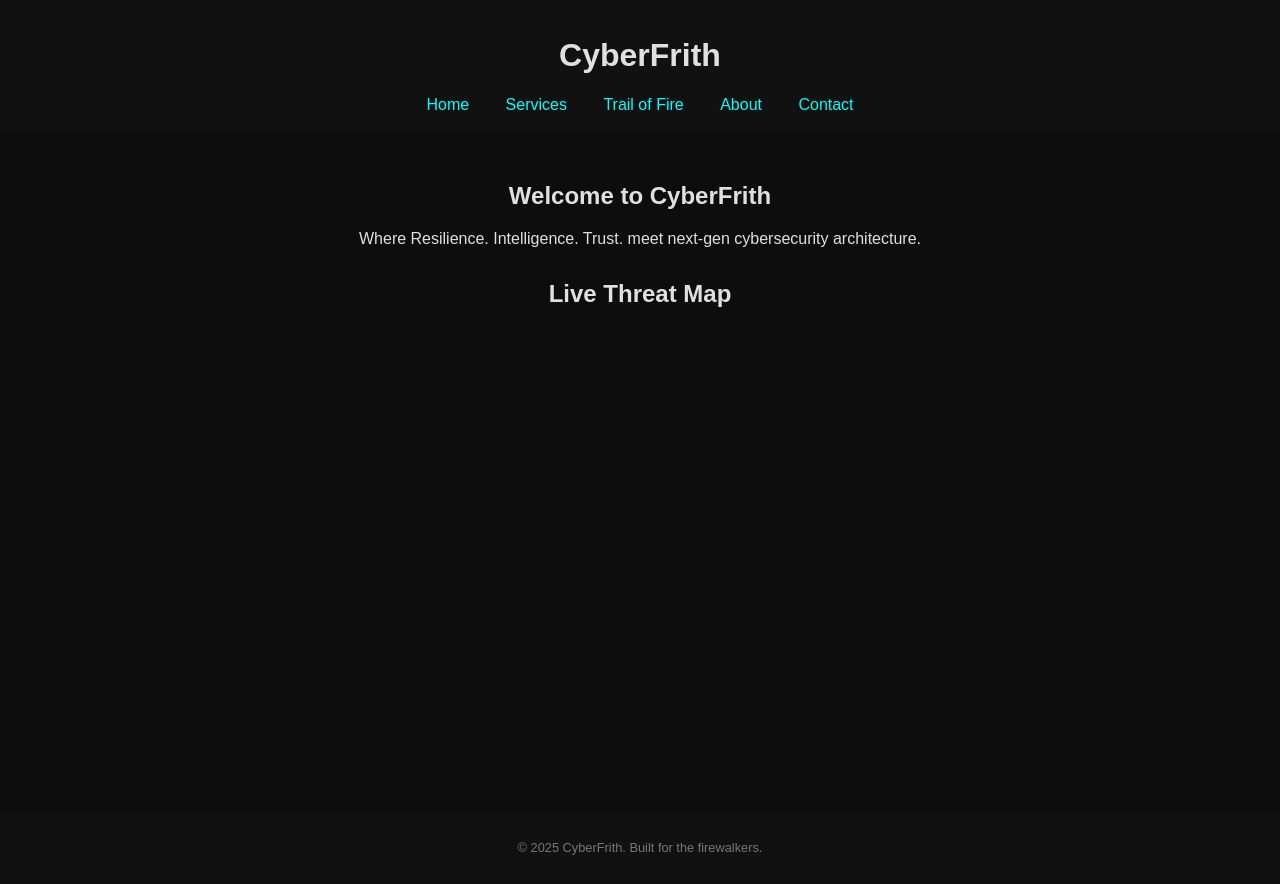
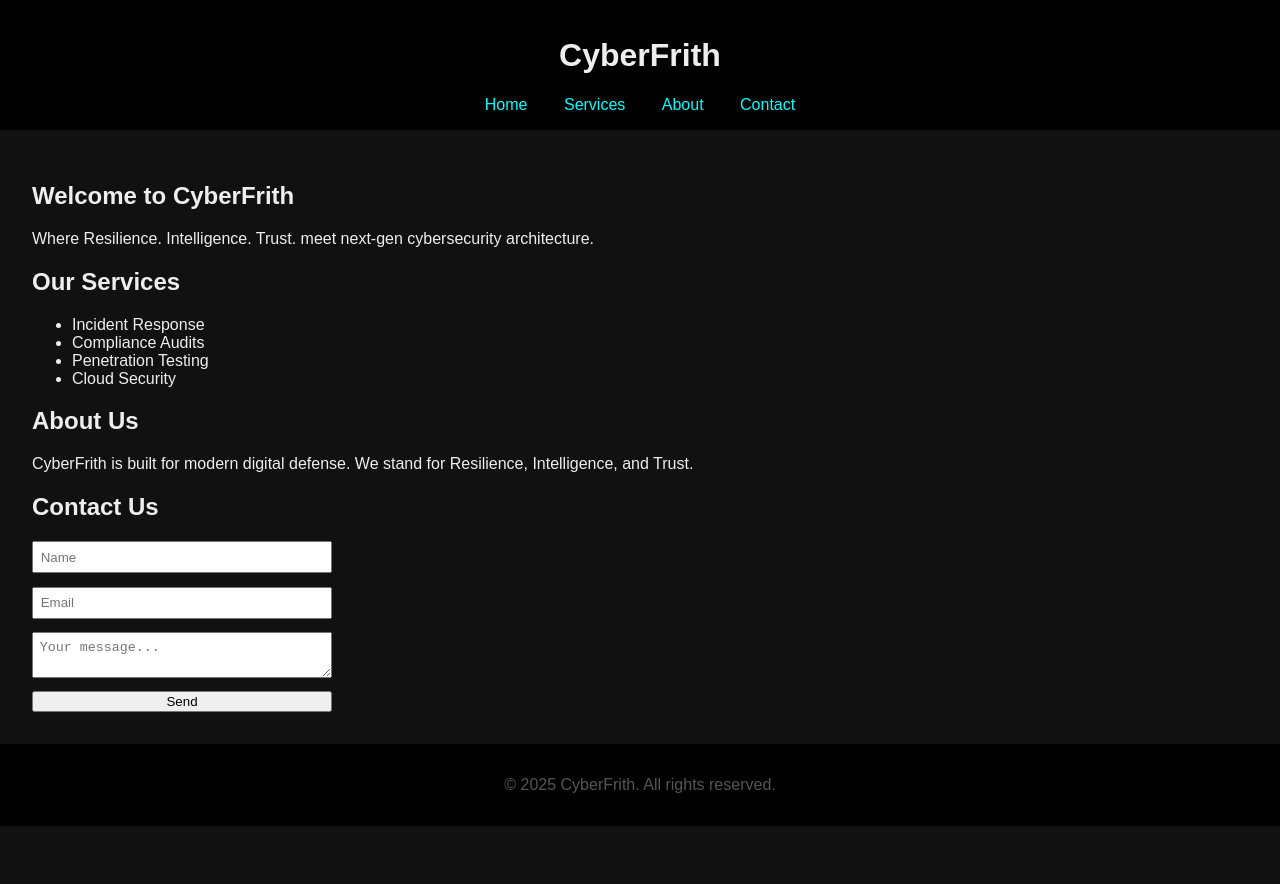
Before and after one commit to jsaad81/cyberfrith-site, a plain HTML site: page index.html in a window 1280 px wide. After the commit the page ends 826 px from the top, so only its background shows below. Drawn offline with Linux system fonts and the light colour scheme.

Commit message:
Initial full site commit

```diff
--- a/index.html
+++ b/index.html
@@ -2,33 +2,50 @@
 <html lang="en">
 <head>
     <meta charset="UTF-8" />
-  <title>CyberFrith | Resilience. Intelligence. Trust.</title>
     <meta name="viewport" content="width=device-width, initial-scale=1.0" />
+    <title>CyberFrith</title>
     <link rel="stylesheet" href="styles.css" />
 </head>
 <body>
     <header>
         <h1>CyberFrith</h1>
         <nav>
-      <a href="index.html">Home</a>
-      <a href="services.html">Services</a>
-      <a href="trail.html">Trail of Fire</a>
-      <a href="about.html">About</a>
-      <a href="contact.html">Contact</a>
+            <a href="#home">Home</a>
+            <a href="#services">Services</a>
+            <a href="#about">About</a>
+            <a href="#contact">Contact</a>
         </nav>
     </header>
     <main>
-    <section>
+        <section id="home">
             <h2>Welcome to CyberFrith</h2>
             <p>Where Resilience. Intelligence. Trust. meet next-gen cybersecurity architecture.</p>
         </section>
-    <section>
-      <h2>Live Threat Map</h2>
-      <iframe src="https://cybermap.kaspersky.com/en/widget/dynamic/dark" width="100%" height="400" frameborder="0" style="border-radius: 10px;"></iframe>
+        <section id="services">
+            <h2>Our Services</h2>
+            <ul>
+                <li>Incident Response</li>
+                <li>Compliance Audits</li>
+                <li>Penetration Testing</li>
+                <li>Cloud Security</li>
+            </ul>
+        </section>
+        <section id="about">
+            <h2>About Us</h2>
+            <p>CyberFrith is built for modern digital defense. We stand for Resilience, Intelligence, and Trust.</p>
+        </section>
+        <section id="contact">
+            <h2>Contact Us</h2>
+            <form>
+                <input type="text" placeholder="Name" required />
+                <input type="email" placeholder="Email" required />
+                <textarea placeholder="Your message..."></textarea>
+                <button type="submit">Send</button>
+            </form>
         </section>
     </main>
     <footer>
-    <p>&copy; 2025 CyberFrith. Built for the firewalkers.</p>
+        <p>&copy; 2025 CyberFrith. All rights reserved.</p>
     </footer>
 </body>
 </html>
--- a/styles.css
+++ b/styles.css
@@ -1,39 +1,35 @@
-
 body {
-  background-color: #0d0d0d;
-  color: #e0e0e0;
+    background-color: #111;
+    color: #eee;
     font-family: Arial, sans-serif;
     margin: 0;
     padding: 0;
 }
 header {
-  background: #111;
-  padding: 1rem;
+    background: #000;
+    padding: 1em;
     text-align: center;
 }
 nav a {
-  margin: 0 1rem;
-  color: #00ffff;
+    margin: 0 1em;
+    color: #0ff;
     text-decoration: none;
 }
-nav a:hover {
-  text-decoration: underline;
-}
 main {
-  padding: 2rem;
-  text-align: center;
-}
-section {
-  margin-bottom: 2rem;
+    padding: 2em;
 }
 footer {
-  background: #111;
+    background: #000;
     text-align: center;
-  padding: 1rem;
-  color: #777;
-  font-size: 0.8rem;
+    padding: 1em;
+    color: #555;
 }
-iframe {
-  margin-top: 1rem;
-  border: none;
+form {
+    display: flex;
+    flex-direction: column;
+    max-width: 300px;
 }
+form input, form textarea {
+    margin-bottom: 1em;
+    padding: 0.5em;
+}
```
Also changed, not shown: 1 other file. Lines whose indentation alone changed are shown as unchanged.
